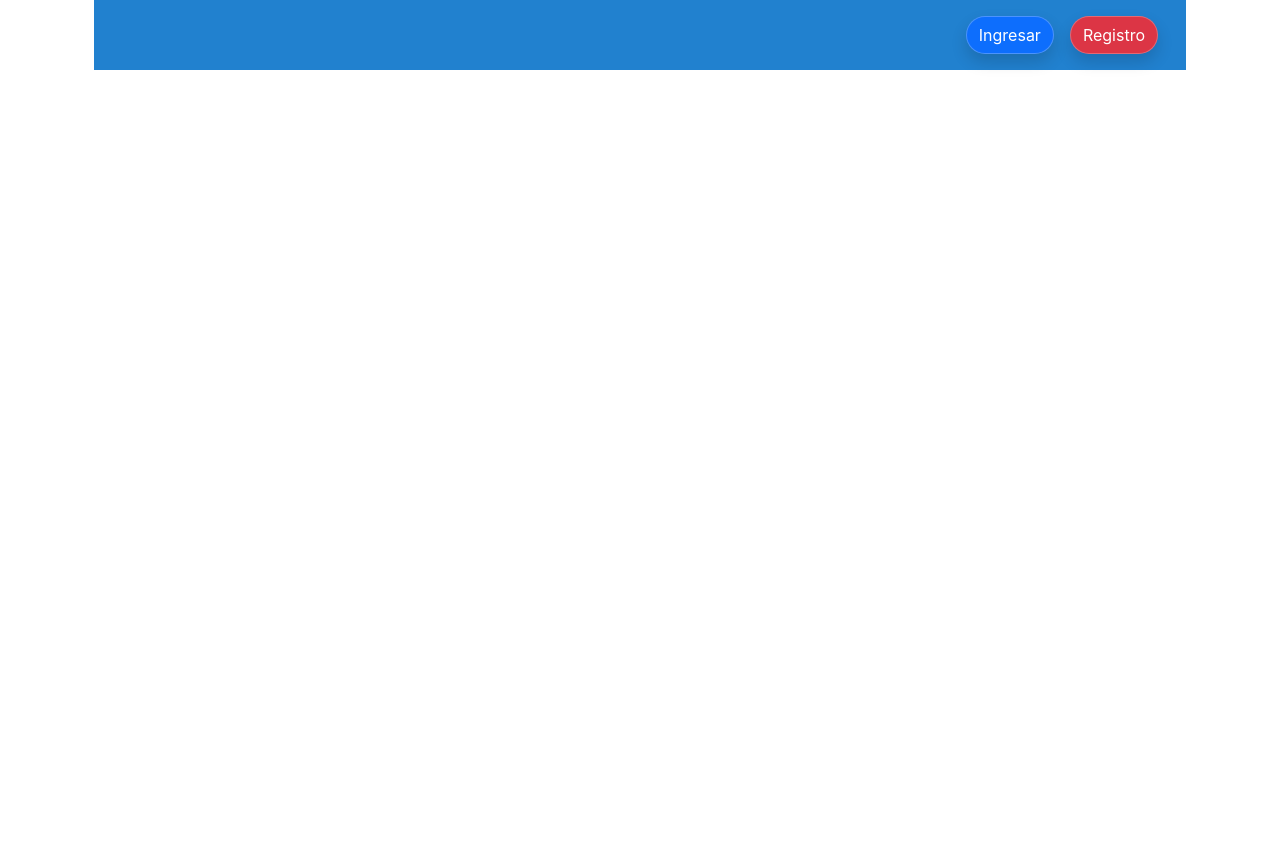
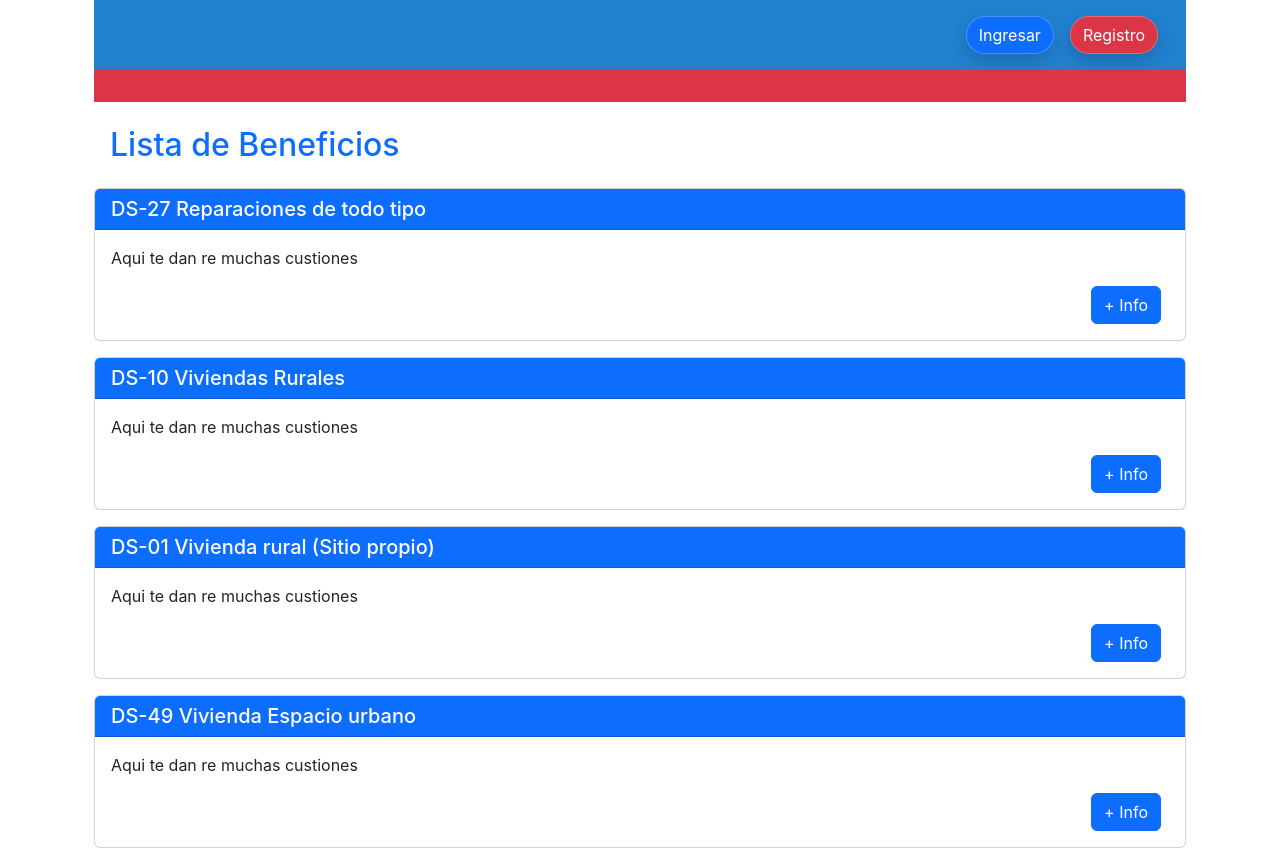
Before and after one commit to Momo-Gomez/preselecciones-app, a React (Create React App) app in the folder client/: page /subsidio in a window 1280 px wide. Before the commit this address had no page. Before the commit the page ends 800 px from the top, so only its background shows below. Built offline with nearby package versions, Linux system fonts and the light colour scheme.

Commit message:
subsidio

```diff
--- a/client/package.json
+++ b/client/package.json
@@ -13,7 +13,7 @@
     "web-vitals": "^2.1.4"
   },
   "scripts": {
-    "start": "NODE_ENV=production node_modules/react-scripts/bin/react-scripts.js start",
+    "start": "react-scripts start",
     "build": "react-scripts build",
     "test": "react-scripts test",
     "eject": "react-scripts eject"
--- a/client/src/App.js
+++ b/client/src/App.js
@@ -10,6 +10,7 @@ import Topbar from "./components/Layouts/TopBar/topbar"; //SE IMPORTA LA TOPBAR
 
 import Home from "./views/Home/home"; //SE IMPORTA HOME.JS DE VISTAS
 import Signin from "./views/users/signin/signin"; //SE IMPORTA SIGNIN.JS DE VISTAS
+import Subsidio from "./views/Subsidios/subsidio"; //SE IMPORTA HOME.JS DE
 
 function App() {
   return (
@@ -27,8 +28,13 @@ function App() {
             {/* LLAMANDO A LA RUTA / DESDE EL HOME.JS */}
             <Route path="/usuario/login" element={<Signin />}>
               {" "}
+            {/*LLAMANDO A LA RUTA USUARIO/LOGIN DESDE EL SIGNIN.JS */}
             </Route>{" "}
-            {/*LLAMANDO A LA RUTA USUARIO/LOGIN DESDE EL SIGNIN.JS */}
+            <Route path= "/subsidio" element={<Subsidio />}>
+              {" "}
+            {/*LLAMANDO A LA RUTA Subsidios/subsidio DESDE EL HOME.JS */}
+            </Route>{" "}
+
           </Routes>
         </Router>
       </div>
--- a/client/src/views/Subsidios/subsidio.js
+++ b/client/src/views/Subsidios/subsidio.js
@@ -0,0 +1,50 @@
+
+
+
+
+const subsidio = () => {
+    return (
+        <div className="container">
+            <h1 className="text-center text-bg-danger p-3 "></h1>
+            <h2 className="text-primary  p-3 ">Lista de Beneficios</h2>
+            <div class="card mb-3">
+                <h5 class="card-header text-bg-primary ">DS-27 Reparaciones de todo tipo</h5>
+                <div class="card-body">
+                    <p class="card-text ">Aqui te dan re muchas custiones</p>
+                    <div class="d-grid gap-2 d-md-flex justify-content-md-end">
+                        <button class="btn btn-primary me-md-2" type="button">+ Info</button>
+                    </div>
+                </div>
+            </div>
+            <div class="card mb-3">
+                <h5 class="card-header text-bg-primary">DS-10 Viviendas Rurales</h5>
+                <div class="card-body">
+                    <p class="card-text">Aqui te dan re muchas custiones</p>
+                    <div class="d-grid gap-2 d-md-flex justify-content-md-end">
+                        <button class="btn btn-primary me-md-2" type="button">+ Info</button>
+                    </div>
+                </div>
+            </div>
+            <div class="card mb-3">
+                <h5 class="card-header text-bg-primary">DS-01 Vivienda rural (Sitio propio)</h5>
+                <div class="card-body">
+                    <p class="card-text">Aqui te dan re muchas custiones</p>
+                    <div class="d-grid gap-2 d-md-flex justify-content-md-end">
+                        <button class="btn btn-primary me-md-2" type="button">+ Info</button>
+                    </div>
+                </div>
+            </div>
+            <div class="card mb-3">
+                <h5 class="card-header text-bg-primary">DS-49 Vivienda Espacio urbano</h5>
+                <div class="card-body">
+                    <p class="card-text">Aqui te dan re muchas custiones</p>
+                    <div class="d-grid gap-2 d-md-flex justify-content-md-end">
+                        <button class="btn btn-primary me-md-2" type="button">+ Info</button>
+                    </div>
+                </div>
+            </div>
+        </div>
+
+    );
+
+};export default subsidio;
```
